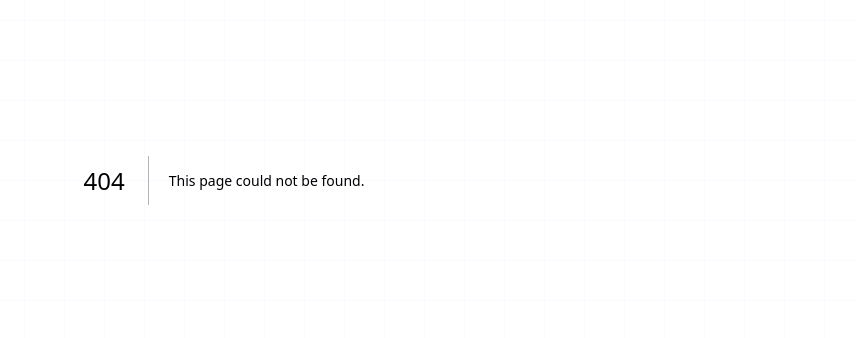
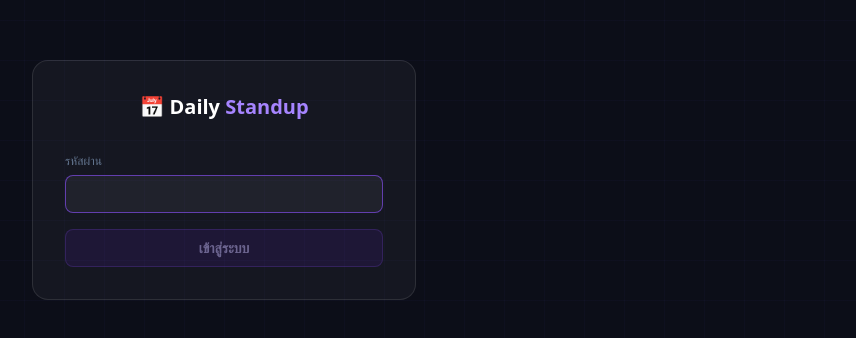
Before and after one commit to phanuphong100stars/my-hell-daily-stand-up, a Next.js app: page /login in a window 1280 px wide. Before the commit this address had no page. Shown: the part 220-558 px from the top of the page, without its empty margins (416-1272 px from the left). Built offline with nearby package versions, Linux system fonts and the light colour scheme.

Commit message:
Add single-user login with bcrypt password + JWT session cookie
Co-Authored-By: Claude Sonnet 4.6 <noreply@anthropic.com>

```diff
--- /dev/null
+++ b/app/api/auth/login/route.ts
@@ -0,0 +1,21 @@
+import { NextRequest, NextResponse } from "next/server";
+import bcrypt from "bcryptjs";
+import { signSession, SESSION_COOKIE } from "@/lib/auth";
+
+export async function POST(req: NextRequest) {
+  const { password } = await req.json();
+  const hash = process.env.ADMIN_PASSWORD_HASH;
+  if (!hash || !password || !(await bcrypt.compare(password, hash))) {
+    return NextResponse.json({ error: "รหัสผ่านไม่ถูกต้อง" }, { status: 401 });
+  }
+  const token = await signSession();
+  const res = NextResponse.json({ ok: true });
+  res.cookies.set(SESSION_COOKIE, token, {
+    httpOnly: true,
+    secure: process.env.NODE_ENV === "production",
+    sameSite: "lax",
+    maxAge: 60 * 60 * 24 * 30,
+    path: "/",
+  });
+  return res;
+}
--- /dev/null
+++ b/app/api/auth/logout/route.ts
@@ -0,0 +1,8 @@
+import { NextResponse } from "next/server";
+import { SESSION_COOKIE } from "@/lib/auth";
+
+export async function POST() {
+  const res = NextResponse.json({ ok: true });
+  res.cookies.set(SESSION_COOKIE, "", { maxAge: 0, path: "/" });
+  return res;
+}
--- /dev/null
+++ b/app/login/page.tsx
@@ -0,0 +1,62 @@
+"use client";
+import { useState } from "react";
+import { useRouter } from "next/navigation";
+
+export default function LoginPage() {
+  const router = useRouter();
+  const [password, setPassword] = useState("");
+  const [error, setError] = useState("");
+  const [loading, setLoading] = useState(false);
+
+  const handleSubmit = async (e: React.FormEvent) => {
+    e.preventDefault();
+    setLoading(true);
+    setError("");
+    const res = await fetch("/api/auth/login", {
+      method: "POST",
+      headers: { "Content-Type": "application/json" },
+      body: JSON.stringify({ password }),
+    });
+    if (res.ok) {
+      router.push("/");
+      router.refresh();
+    } else {
+      const { error } = await res.json();
+      setError(error);
+      setLoading(false);
+    }
+  };
+
+  return (
+    <main className="min-h-screen flex items-center justify-center px-4">
+      <div className="w-full max-w-sm rounded-2xl bg-white/[0.04] border border-white/10 p-8">
+        <h1 className="text-xl font-bold text-white text-center mb-8">
+          📅 Daily <span className="text-violet-400">Standup</span>
+        </h1>
+        <form onSubmit={handleSubmit} className="space-y-4">
+          <div>
+            <label className="block text-xs text-slate-500 mb-1.5">รหัสผ่าน</label>
+            <input
+              type="password"
+              value={password}
+              onChange={(e) => setPassword(e.target.value)}
+              autoFocus
+              className="w-full px-3 py-2 rounded-lg bg-white/5 border border-white/10 text-sm
+                         text-slate-200 focus:outline-none focus:border-violet-500/60 transition-colors"
+            />
+          </div>
+          {error && <p className="text-xs text-red-400">{error}</p>}
+          <button
+            type="submit"
+            disabled={loading || !password}
+            className="w-full py-2 rounded-lg bg-violet-600/20 border border-violet-500/40
+                       text-violet-300 text-sm font-semibold hover:bg-violet-600/30
+                       transition-colors disabled:opacity-50"
+          >
+            {loading ? "กำลังเข้าสู่ระบบ..." : "เข้าสู่ระบบ"}
+          </button>
+        </form>
+      </div>
+    </main>
+  );
+}
--- a/app/page.tsx
+++ b/app/page.tsx
@@ -1,7 +1,7 @@
 "use client";
 import { useState, useEffect } from "react";
 import { motion, AnimatePresence } from "framer-motion";
-import { ArrowLeft, Plus, Settings, X, BarChart2 } from "lucide-react";
+import { ArrowLeft, Plus, Settings, X, BarChart2, LogOut } from "lucide-react";
 import { StandupEntry } from "@/lib/types";
 import { todayISO } from "@/lib/format";
 import { AppSettings, loadSettings, saveSettings, DEFAULT_SETTINGS } from "@/lib/settings";
@@ -12,6 +12,7 @@ import AutoTextarea from "@/components/AutoTextarea";
 import StatsPanel from "@/components/StatsPanel";
 import StandupDatePicker from "@/components/StandupDatePicker";
 import { saveStandup, updateStandup, getStandups, deleteStandup } from "@/lib/standup";
+import { useRouter } from "next/navigation";
 
 const EMPTY: StandupEntry = {
   name: "",
@@ -31,6 +32,7 @@ export default function Home() {
   const [showStats, setShowStats] = useState(false);
   const [showSettings, setShowSettings] = useState(false);
   const [settings, setSettings] = useState<AppSettings>(DEFAULT_SETTINGS);
+  const router = useRouter();
   const [saving, setSaving] = useState(false);
   const [toast, setToast] = useState<string | null>(null);
   const [dbOk, setDbOk] = useState(true);
@@ -184,6 +186,17 @@ export default function Home() {
                       className="text-slate-500 hover:text-slate-300 transition-colors"
                     >
                       <Settings size={14} />
+                    </motion.button>
+                    <motion.button
+                      whileHover={{ scale: 1.05 }}
+                      whileTap={{ scale: 0.95 }}
+                      onClick={async () => {
+                        await fetch("/api/auth/logout", { method: "POST" });
+                        router.push("/login");
+                      }}
+                      className="text-slate-500 hover:text-red-400 transition-colors"
+                    >
+                      <LogOut size={14} />
                     </motion.button>
                   </div>
                 </div>
--- /dev/null
+++ b/lib/auth.ts
@@ -0,0 +1,23 @@
+import { SignJWT, jwtVerify } from "jose";
+
+const SESSION_COOKIE = "session";
+const secret = new TextEncoder().encode(process.env.SESSION_SECRET!);
+
+export async function signSession(): Promise<string> {
+  return new SignJWT({})
+    .setProtectedHeader({ alg: "HS256" })
+    .setIssuedAt()
+    .setExpirationTime("30d")
+    .sign(secret);
+}
+
+export async function verifySession(token: string): Promise<boolean> {
+  try {
+    await jwtVerify(token, secret);
+    return true;
+  } catch {
+    return false;
+  }
+}
+
+export { SESSION_COOKIE };
--- /dev/null
+++ b/middleware.ts
@@ -0,0 +1,22 @@
+import { NextRequest, NextResponse } from "next/server";
+import { jwtVerify } from "jose";
+import { SESSION_COOKIE } from "@/lib/auth";
+
+const secret = new TextEncoder().encode(process.env.SESSION_SECRET!);
+
+export async function middleware(req: NextRequest) {
+  const token = req.cookies.get(SESSION_COOKIE)?.value;
+  if (token) {
+    try {
+      await jwtVerify(token, secret);
+      return NextResponse.next();
+    } catch {}
+  }
+  const url = req.nextUrl.clone();
+  url.pathname = "/login";
+  return NextResponse.redirect(url);
+}
+
+export const config = {
+  matcher: ["/((?!login|api/auth|_next|favicon.ico).*)"],
+};
--- a/package.json
+++ b/package.json
@@ -9,7 +9,9 @@
     "lint": "eslint"
   },
   "dependencies": {
+    "bcryptjs": "^3.0.3",
     "framer-motion": "^12.39.0",
+    "jose": "^6.2.3",
     "lucide-react": "^1.16.0",
     "mongodb": "^7.2.0",
     "next": "16.2.6",
@@ -19,6 +21,7 @@
   },
   "devDependencies": {
     "@tailwindcss/postcss": "^4",
+    "@types/bcryptjs": "^2.4.6",
     "@types/node": "^20",
     "@types/react": "^19",
     "@types/react-dom": "^19",
```
Also changed, not shown: 1 other file (tests, documents, lock files or other folders).
